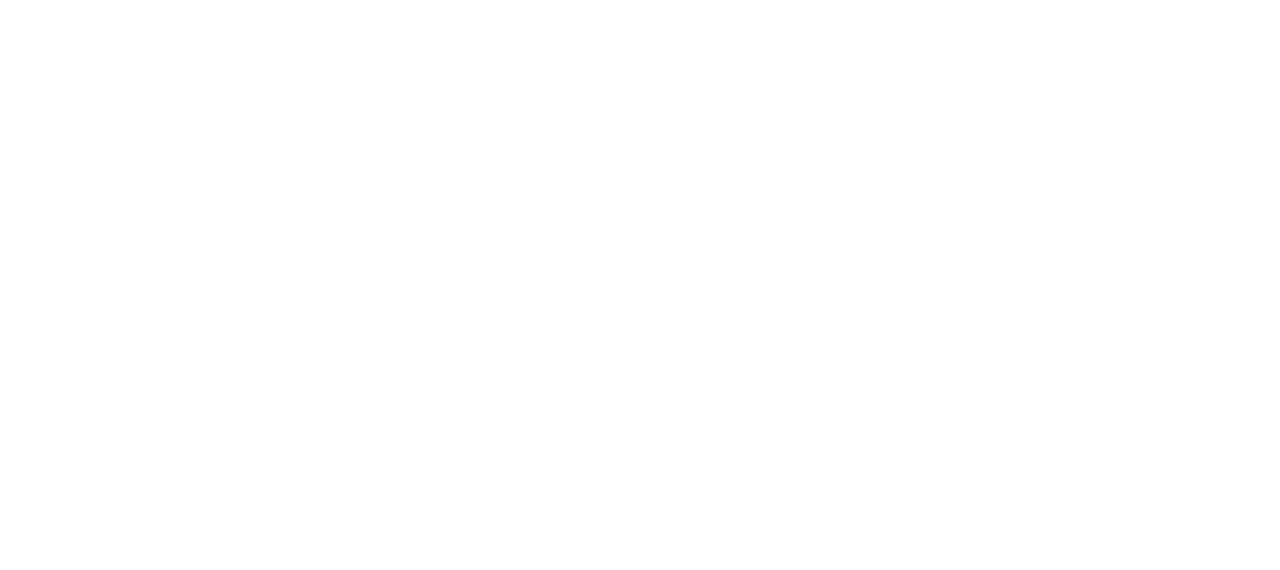
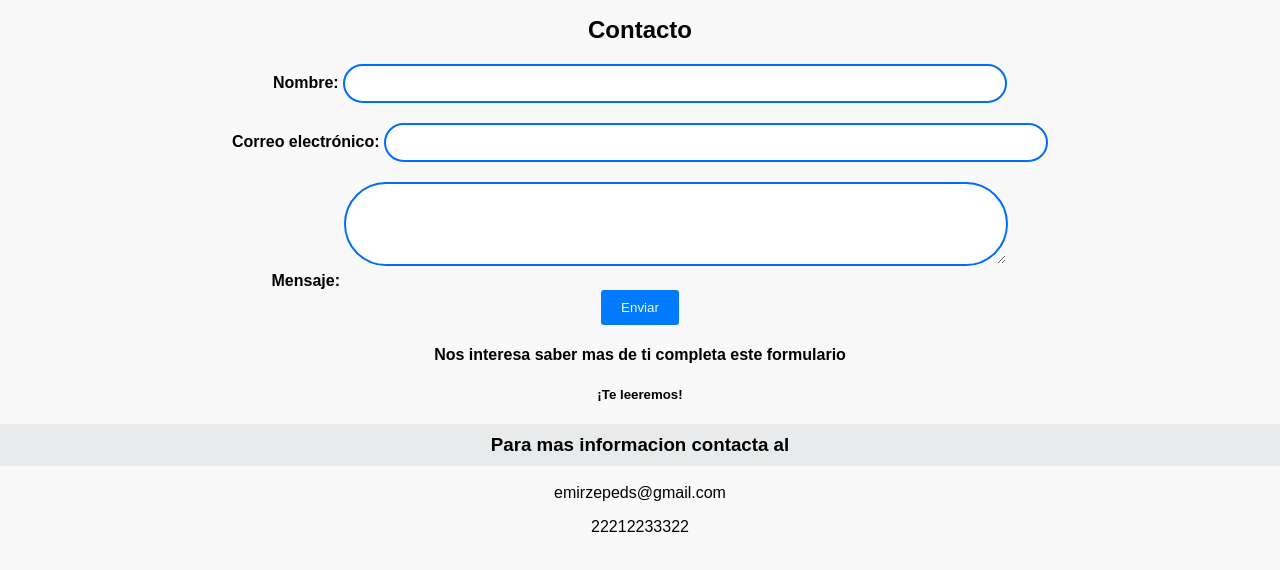
Before and after one commit to migue19/curso-utp-git-practica1, a plain HTML site: page mi-pagina/index.html in a window 1280 px wide. Drawn offline with Linux system fonts and the light colour scheme.

Commit message:
se agrega la seccion  de contactos

```diff
--- a/mi-pagina/index.html
+++ b/mi-pagina/index.html
@@ -1,11 +1,33 @@
 <!DOCTYPE html>
-<html lang="en">
+<html lang="es">
 <head>
     <meta charset="UTF-8">
     <meta name="viewport" content="width=device-width, initial-scale=1.0">
-    <title>Mi Primer Pagina Web</title>
+    <title>Contacto</title>
+    <link rel="stylesheet" href="my-style.css">
 </head>
 <body>
+    <h1>Contacto</h1>
+    <form action="enviar.php" method="post">
+        <label for="nombre">Nombre:</label>
+        <input type="text" id="nombre" name="nombre" required>
+        <br>
+        <label for="email">Correo electrónico:</label>
+        <input type="email" id="email" name="email" required>
+        <br>
+        <label for="mensaje">Mensaje:</label>
+        <textarea id="mensaje" name="mensaje" rows="4" required></textarea>
+        <br>
+        <button type="submit">Enviar</button>
 
+
+
+    </form>
+    <h4>Nos interesa saber mas de ti completa este formulario</h4>
+    <h5>¡Te leeremos!</h5>
+    <h3>Para mas informacion contacta al</h3>
+
+        <p>emirzepeds@gmail.com</p>
+        <p>22212233322</p>
 </body>
 </html>
--- a/mi-pagina/my-style.css
+++ b/mi-pagina/my-style.css
@@ -0,0 +1,44 @@
+
+body {
+      font-family: Arial, sans-serif;
+      background-color: #f9f9f9;
+      margin: 0;
+      padding: 0;
+}
+
+h1 {
+    font-size: 24px;
+    text-align: center;
+    margin-bottom: 20px;
+}
+label {
+    text-align: center;
+    font-weight: bolder;
+}
+input, textarea {
+       width: 50%;
+       padding: 10px;
+       margin-bottom: 20px;
+       border: 2px solid #026dfa;
+       border-radius: 400px;
+}
+button {
+
+        background-color: #007bff;
+        color: #f8f6f6;
+        border: none;
+        padding: 10px 20px;
+        border-radius: 3px;
+        cursor: pointer;
+}
+* {
+    text-align: center;
+}
+
+h3 {
+    font-family: 'Courier New', ;
+    border: none;
+    padding: 10px;
+    background-color: #e8eaec;
+
+}
```
